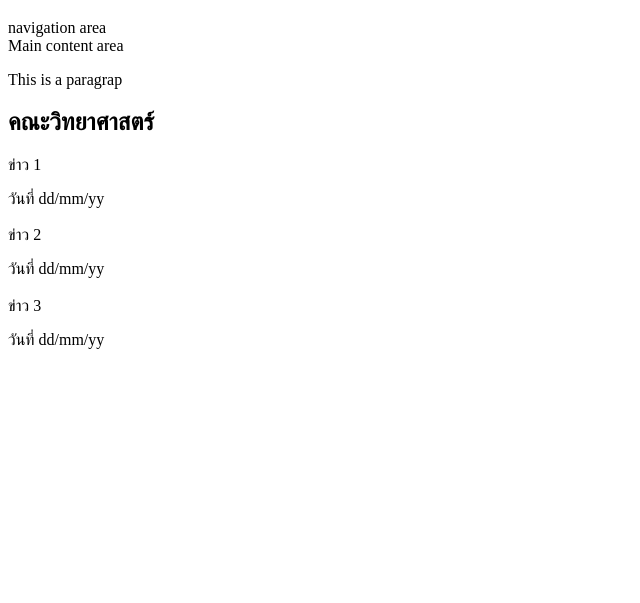
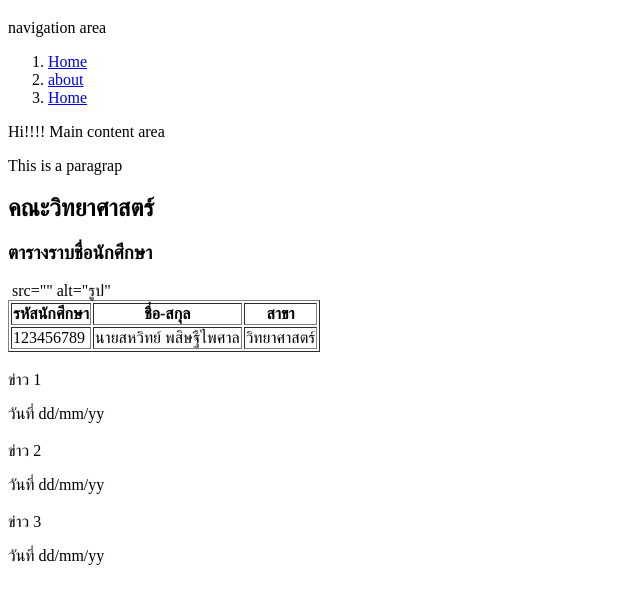
Before and after one commit to Sahawit/Project, a plain HTML site: page index.html in a window 1280 px wide. Shown: the part 61-664 px from the top of the page, without its empty margins (0-640 px from the left). Drawn offline with Linux system fonts and the light colour scheme.

Commit message:
วฟกทแ่าหอ้ส

```diff
--- a/index.html
+++ b/index.html
@@ -4,6 +4,7 @@
 <!--[if IE 8]>         <html class="no-js lt-ie9"> <![endif]-->
 <!--[if gt IE 8]>      <html class="no-js"> <!--<![endif]-->
 <html>
+
 <head>
     <meta charset="utf-8">
     <meta http-equiv="X-UA-Compatible" content="IE=edge">
@@ -12,16 +13,42 @@
     <meta name="viewport" content="width=device-width, initial-scale=1">
     <link rel="stylesheet" href="">
 </head>
+
 <body>
     <header>
         <h1>Hello world</h1>
     </header>
     <nav>
         navigation area
+        <ol>
+            <li><a href="/">Home</a></li>
+            <li><a href="/about.html">about</a></li>
+            <li><a href="#">Home</a></li>
+        </ol>
     </nav>
-        <div>Main content area
+    <div>
+        Hi!!!!
+        Main content area
         <p>This is a paragrap</p>
         <h2>คณะวิทยาศาสตร์</h2>
+        <h3>ตารางราบชื่อนักศึกษา</h3>
+        <img> src="" alt="รูป"
+        <table border="1">
+            <thead>
+                <tr>
+                    <th>รหัสนักศึกษา</th>
+                    <th>ชื่อ-สกุล</th>
+                    <th>สาขา</th>
+                </tr>
+            </thead>
+            <tbody>
+                <tr>
+                    <td>123456789</td>
+                    <td>นายสหวิทย์ พสิษฐืไพศาล</td>
+                    <td>วิทยาศาสตร์</td>
+                </tr>
+            </tbody>
+        </table>
         <div>
             <h3></h3> ข่าว 1 </h3>
             <p>วันที่ dd/mm/yy</p>
@@ -37,4 +64,5 @@
     </div>
     <footer></footer>
 </body>
+
 </html>
```
Lines whose indentation alone changed are shown as unchanged.
